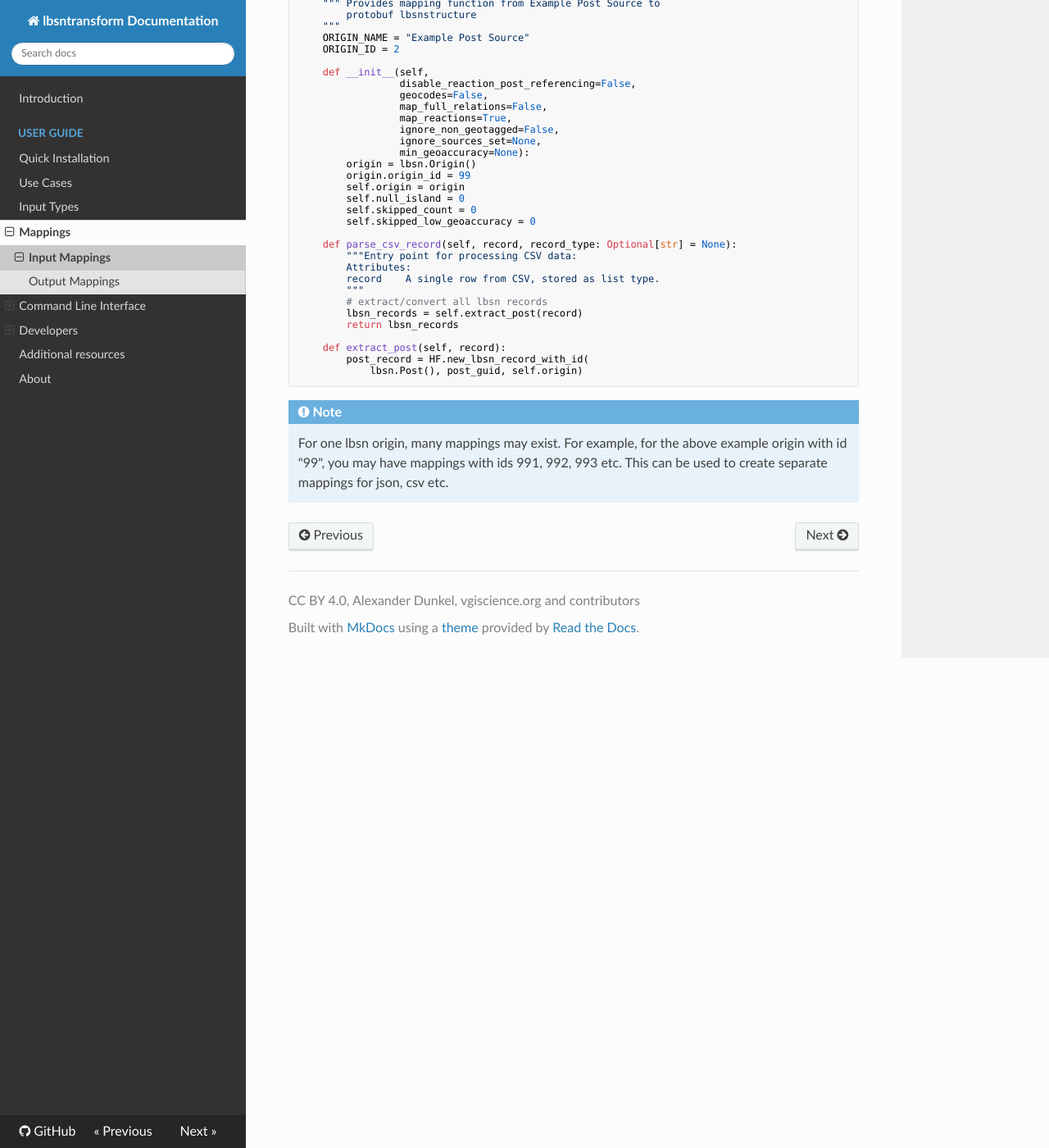
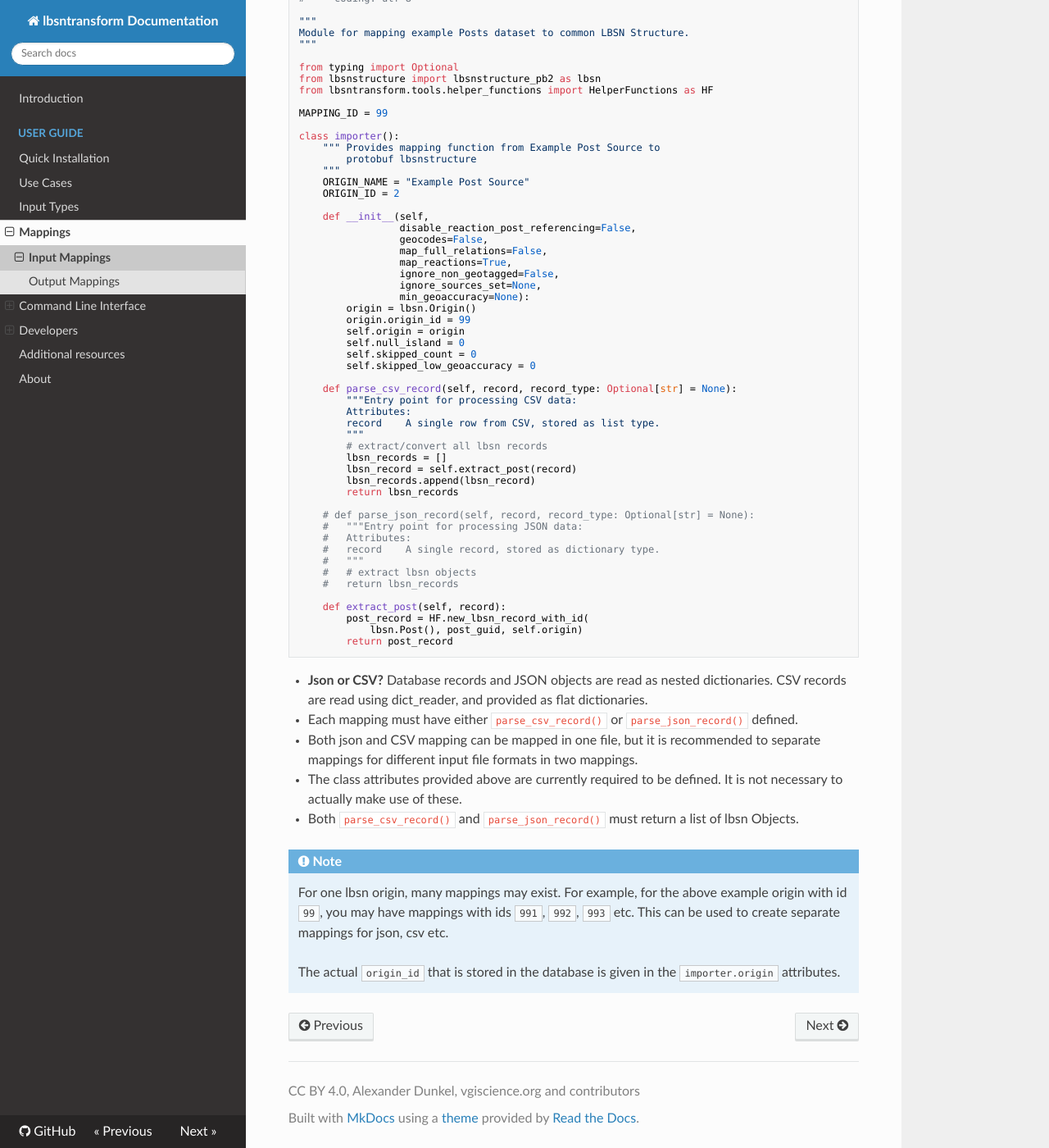
Before and after one commit to Sieboldianus/lbsntransform, an MkDocs documentation site: the page built from docs/input-mappings.md, in a window 1280 px wide and 1400 px high, scrolled down 1421 px. Shown: the whole window at 82% size. Built offline with MkDocs 1.6.1, drawn with Linux system fonts in a browser that asks for light colours; nearby versions of some CDN libraries; some of the changed text lies outside the part shown.

Commit message:
docs: fix links and rehrase sections

````diff
--- a/docs/input-mappings.md
+++ b/docs/input-mappings.md
@@ -6,19 +6,27 @@
 Mappings are loaded dynamically. You can provide a path to a folder
 containing mappings with the flag `--mappings_path ./subfolder`.
 
+To use the provided example mappings (Twitter or YFCC100M), clone the
+repository and use:
+```bash
+lbsntransform --mappings_path ./resources/mappings/
+```
+
 If no path is provided, `lbsn raw` is assumed as input, for which
-the file mapping is available in [lbsntransform/input/field_mapping_lbsn.py](/api/input/mappings/field_mapping_lbsn.html),
-including lbsn db query syntax defined in [lbsntransform/input/db_query.py](/api/input/mappings/db_query.html).
+the file mapping is available in [lbsntransform/input/field_mapping_lbsn.py](lbsntransform/docs/api/input/mappings/field_mapping_lbsn.html),
+including lbsn db query syntax defined in [lbsntransform/input/db_query.py](lbsntransform/docs/api/input/mappings/db_query.html).
 
-Predefined mappings exist for Flickr (CSV/JSON) and Twitter (JSON)
-in the [resources folder](https://gitlab.vgiscience.de/lbsn/lbsntransform/resources).
+Predefined mappings exist for the [Flickr YFCC100M dataset](https://lbsn.vgiscience.org/yfcc-introduction/) (CSV) and Twitter (JSON).
+
+Have a look at the two mappings in the [resources folder](https://gitlab.vgiscience.de/lbsn/lbsntransform/resources).
+
 If the git repository is cloned to a local folder, use
 `--mappings_path ./resources/mappings/` to load Flickr or Twitter mappings.
 
 Input mappings must have some specific attributes to be recognized.
 
 Primarily, a class constant "MAPPING_ID" is used to load mappings,
-e.g. the [field_mapping_lbsn.py](/api/input/mappings/field_mapping_lbsn.html)
+e.g. the [field_mapping_lbsn.py](lbsntransform/docs/api/input/mappings/field_mapping_lbsn.html)
 has the following module level constant:
 ```py
 MAPPING_ID = 0
@@ -26,9 +34,9 @@
 
 **Examples:**
 
-To load data with the default mapping, use `lbsntransform --origin 0`.
+To load data with the default mapping, with the MAPPING_ID "0", use `lbsntransform --origin 0`.
 
-To load data from Twitter json, use use
+To load data from Twitter json, use
 ```bash
 lbsntransform --origin 3 \
               --mappings_path ./resources/mappings/ \
@@ -48,7 +56,7 @@
 
 # Custom Input Mappings
 
-Start with any of the predefined mappings, either from [field_mapping_lbsn.py](/api/input/mappings/field_mapping_lbsn.html),
+Start with any of the predefined mappings, either from [field_mapping_lbsn.py](lbsntransform/docs/api/input/mappings/field_mapping_lbsn.html),
 or [field_mapping_twitter.py](https://gitlab.vgiscience.de/lbsn/lbsntransform/resources/field_mapping_twitter.py) (JSON) and
 [field_mapping_yfcc100m.py](https://gitlab.vgiscience.de/lbsn/lbsntransform/resources/field_mapping_yfcc100m.py) (CSV).
 
@@ -95,16 +103,41 @@
         record    A single row from CSV, stored as list type.
         """
         # extract/convert all lbsn records
-        lbsn_records = self.extract_post(record)
+        lbsn_records = []
+        lbsn_record = self.extract_post(record)
+        lbsn_records.append(lbsn_record)
         return lbsn_records
+
+    # def parse_json_record(self, record, record_type: Optional[str] = None):
+    #   """Entry point for processing JSON data:
+    #   Attributes:
+    #   record    A single record, stored as dictionary type.
+    #   """
+    #   # extract lbsn objects
+    #   return lbsn_records
 
     def extract_post(self, record):
         post_record = HF.new_lbsn_record_with_id(
             lbsn.Post(), post_guid, self.origin)
+        return post_record
 ```
+
+
+* **Json or CSV?** Database records and JSON objects are read as nested dictionaries.
+  CSV records are read using dict_reader, and provided as flat dictionaries.
+* Each mapping must have either `parse_csv_record()` or `parse_json_record()` defined.
+* Both json and CSV mapping can be mapped in one file, but it is recommended to separate
+  mappings for different input file formats in two mappings.
+* The class attributes provided above are currently required to be defined. It is
+  not necessary to actually make use of these.
+* Both `parse_csv_record()` and `parse_json_record()` must return a list of lbsn Objects.
+
 
 !!! Note
     For one lbsn origin, many mappings may exist. For example,
-    for the above example origin with id "99", you may have
-    mappings with ids 991, 992, 993 etc. This can be used to
+    for the above example origin with id `99`, you may have
+    mappings with ids `991`, `992`, `993` etc. This can be used to
     create separate mappings for json, csv etc.
+
+    The actual `origin_id` that is stored in the database is
+    given in the `importer.origin` attributes.
--- a/mkdocs.yml
+++ b/mkdocs.yml
@@ -2,9 +2,10 @@
 site_url: https://lbsn.vgiscience.org/lbsntransform/docs/
 site_author: Alexander Dunkel
 copyright: CC BY 4.0, Alexander Dunkel, vgiscience.org and contributors
-site_dir: site
 
 repo_url: https://github.com/Sieboldianus/lbsntransform
+site_dir: site
+docs_dir: docs
 
 theme:
   name: 'readthedocs'
````
Also changed, not shown: other parts of docs/input-mappings.md (+1 -1 lines), docs/input-types.md (+50 -43 lines), docs/output-mappings.md (+23 -10 lines), docs/quick-guide.md (+33 -28 lines), docs/use-cases.md (+2 -2 lines).
